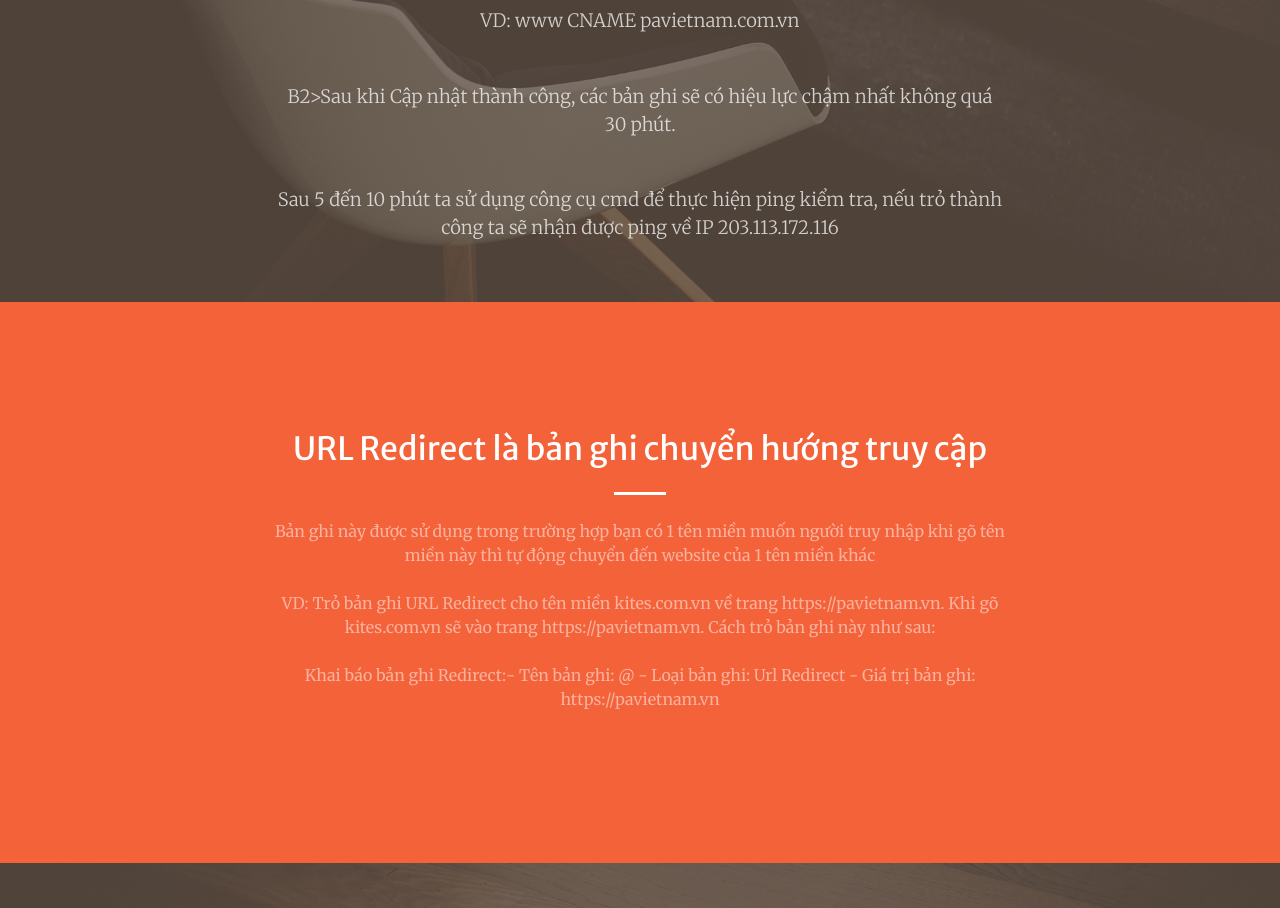
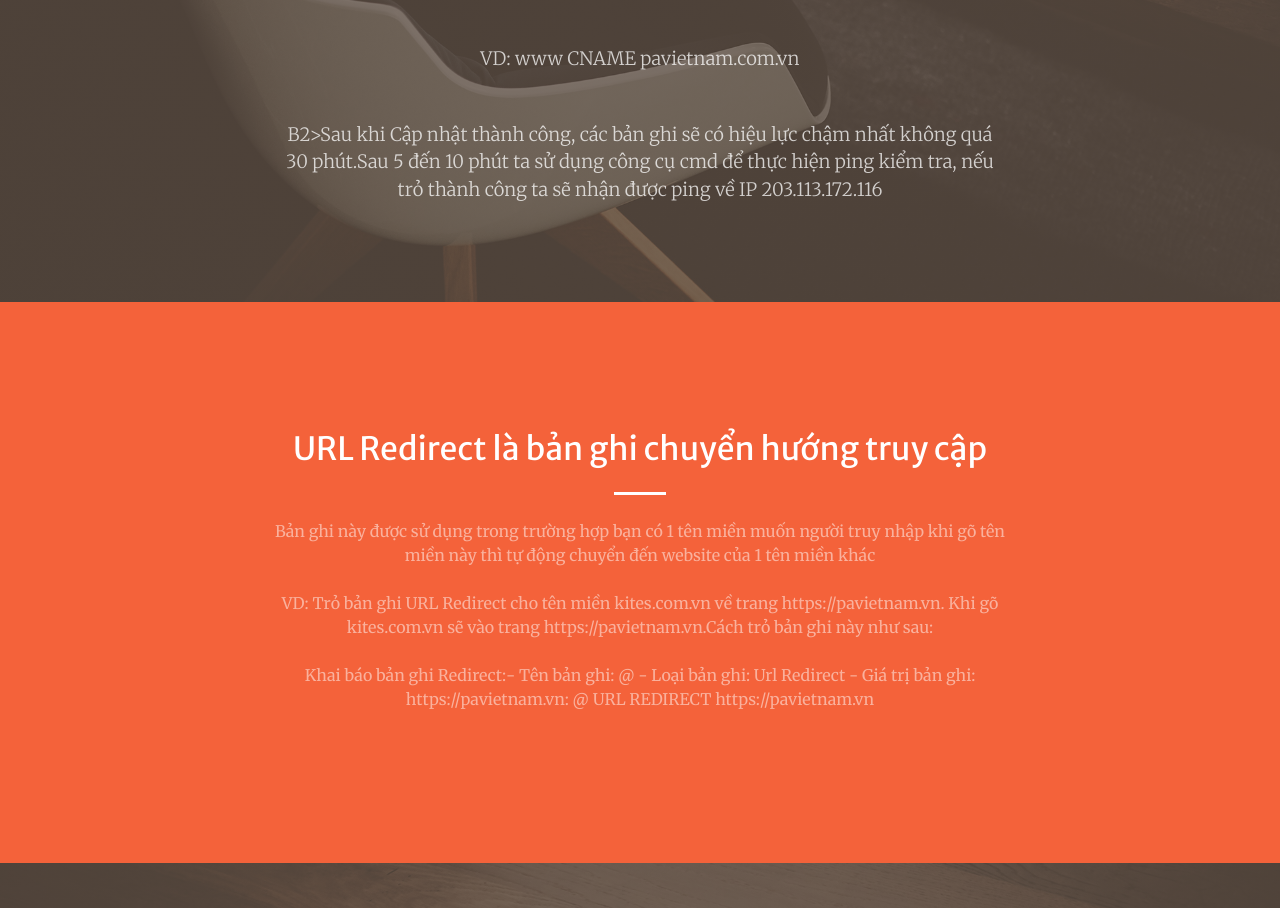
Before and after one commit to dangphamdns/dangphamdns.github.io, a website with bundled scripts: page index.html in a window 1280 px wide. Shown: the part 498-1406 px from the top of the page. Built offline with nearby package versions, Linux system fonts and the light colour scheme.

Commit message:
Update index.html

```diff
--- a/index.html
+++ b/index.html
@@ -91,8 +91,7 @@
           <p class="text-white-75 font-weight-light mb-5">VD: @ A 203.113.172.116</p>
           <p class="text-white-75 font-weight-light mb-5">B2>Tạo bản ghi CNAME:Tên bản ghi: www, Loại: CNAME, Giá trị: nhập tên miền</p>
           <p class="text-white-75 font-weight-light mb-5">VD: www CNAME pavietnam.com.vn</p>
-          <p class="text-white-75 font-weight-light mb-5">B2>Sau khi Cập nhật thành công, các bản ghi sẽ có hiệu lực chậm nhất không quá 30 phút.</p>
-          <p class="text-white-75 font-weight-light mb-5">Sau 5 đến 10 phút ta sử dụng công cụ cmd để thực hiện ping kiểm tra, nếu trỏ thành công ta sẽ nhận được ping về IP 203.113.172.116</p>
+          <p class="text-white-75 font-weight-light mb-5">B2>Sau khi Cập nhật thành công, các bản ghi sẽ có hiệu lực chậm nhất không quá 30 phút.Sau 5 đến 10 phút ta sử dụng công cụ cmd để thực hiện ping kiểm tra, nếu trỏ thành công ta sẽ nhận được ping về IP 203.113.172.116</p>
         </div>
       </div>
     </div>
@@ -105,8 +104,8 @@
           <h2 class="text-white mt-0">URL Redirect là bản ghi chuyển hướng truy cập</h2>
           <hr class="divider light my-4">
           <p class="text-white-50 mb-4">Bản ghi này được sử dụng trong trường hợp bạn có 1 tên miền muốn người truy nhập khi gõ tên miền này thì tự động chuyển đến website của 1 tên miền khác</p>
-          <p class="text-white-50 mb-4">VD: Trỏ bản ghi URL Redirect cho tên miền kites.com.vn về trang https://pavietnam.vn. Khi gõ kites.com.vn sẽ vào trang https://pavietnam.vn. Cách trỏ bản ghi này như sau:</p>
-          <p class="text-white-50 mb-4">Khai báo bản ghi Redirect:- Tên bản ghi: @ - Loại bản ghi: Url Redirect - Giá trị bản ghi: https://pavietnam.vn</p>
+          <p class="text-white-50 mb-4">VD: Trỏ bản ghi URL Redirect cho tên miền kites.com.vn về trang https://pavietnam.vn. Khi gõ kites.com.vn sẽ vào trang https://pavietnam.vn.Cách trỏ bản ghi này như sau:</p>
+          <p class="text-white-50 mb-4">Khai báo bản ghi Redirect:- Tên bản ghi: @ - Loại bản ghi: Url Redirect - Giá trị bản ghi: https://pavietnam.vn: @ URL REDIRECT https://pavietnam.vn </p>
         </div>
       </div>
     </div>
```
